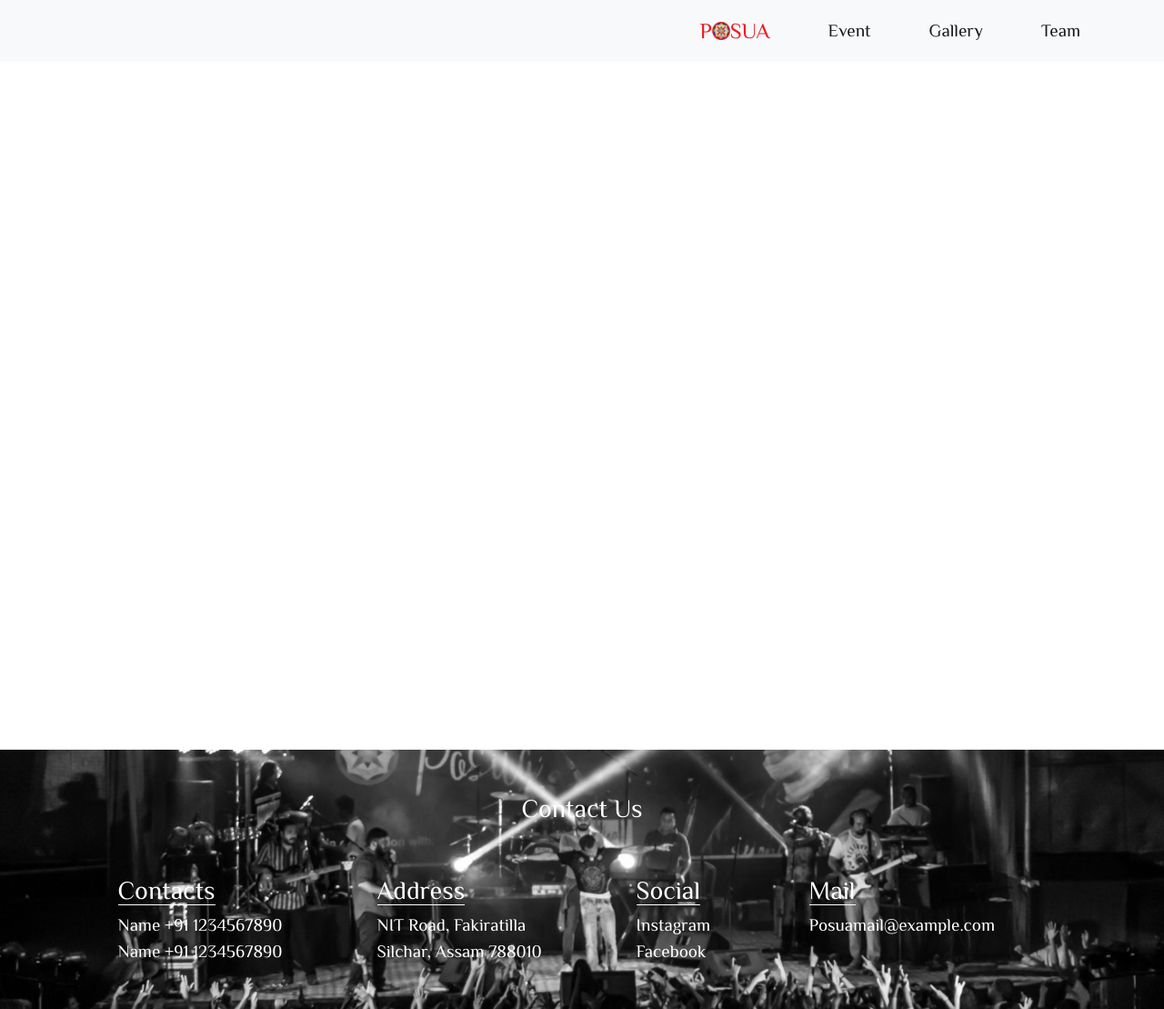
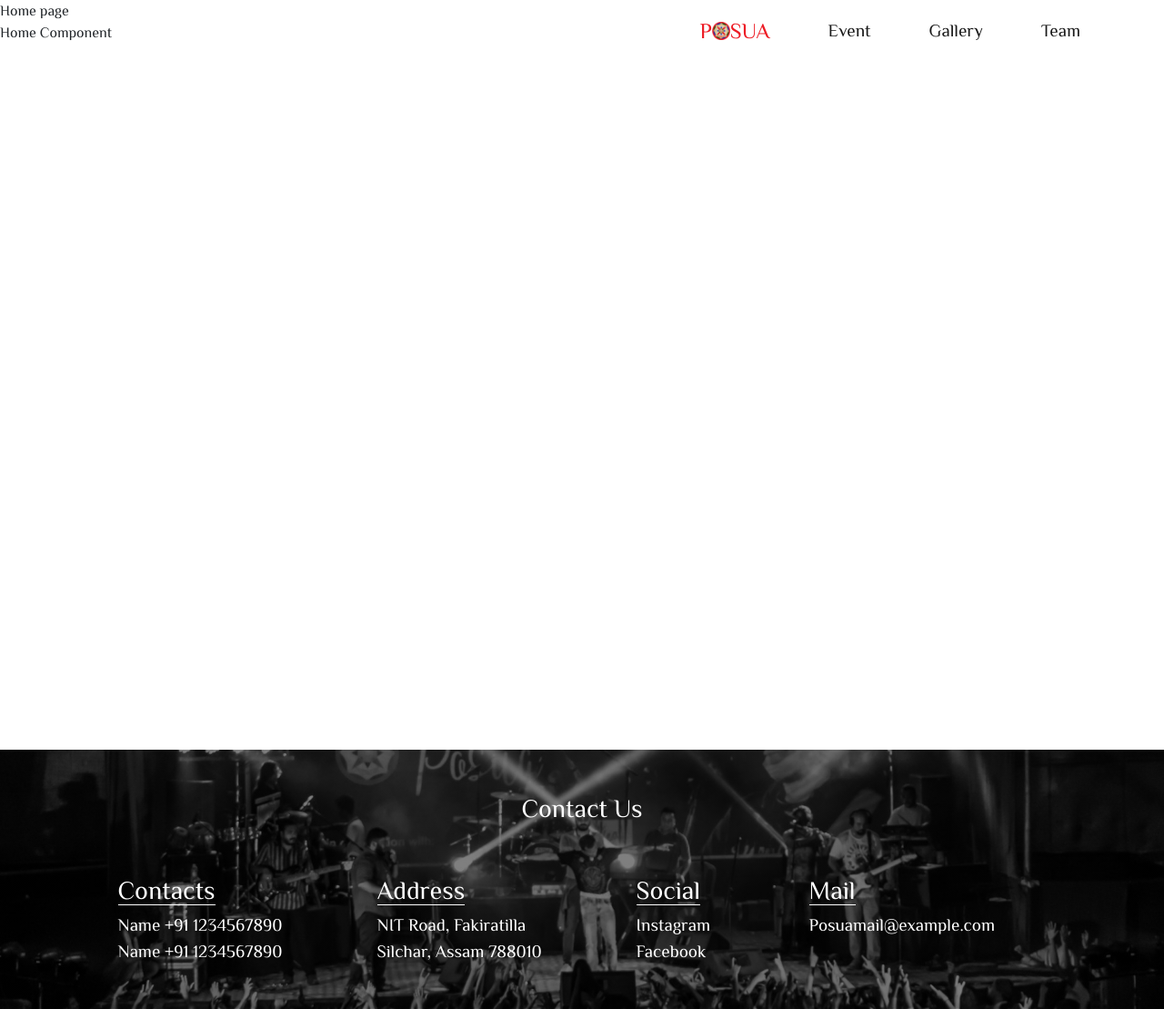
Before and after one commit to trishankusarma/Posua-Web-Site-2022, a React (Create React App) app: page / in a window 1280 px wide. Shown: the whole page at 91% size. Built offline with nearby package versions, Linux system fonts and the light colour scheme; the HTML template or start-up script is replaced by a standard one.

Commit message:
fixed bug

```diff
--- a/src/components/shared/Footer/style.css
+++ b/src/components/shared/Footer/style.css
@@ -1,6 +1,6 @@
 .footer{
     width: 100%;
-    background-image: url('/src/assets/footer.jpg');
+    background: linear-gradient(rgba(0, 0, 0, 0.5), rgba(0, 0, 0, 0.5)), url('/src/assets/footer.jpg');
     background-position: center;
     background-repeat: no-repeat;
     background-size: cover;
--- a/src/components/shared/Navbar/style.css
+++ b/src/components/shared/Navbar/style.css
@@ -2,6 +2,7 @@
     position: absolute;
     width: 100%;
     top: 0;
+    background-color: transparent !important;
 }
 .navbar li{
     font-weight: 400;
```
